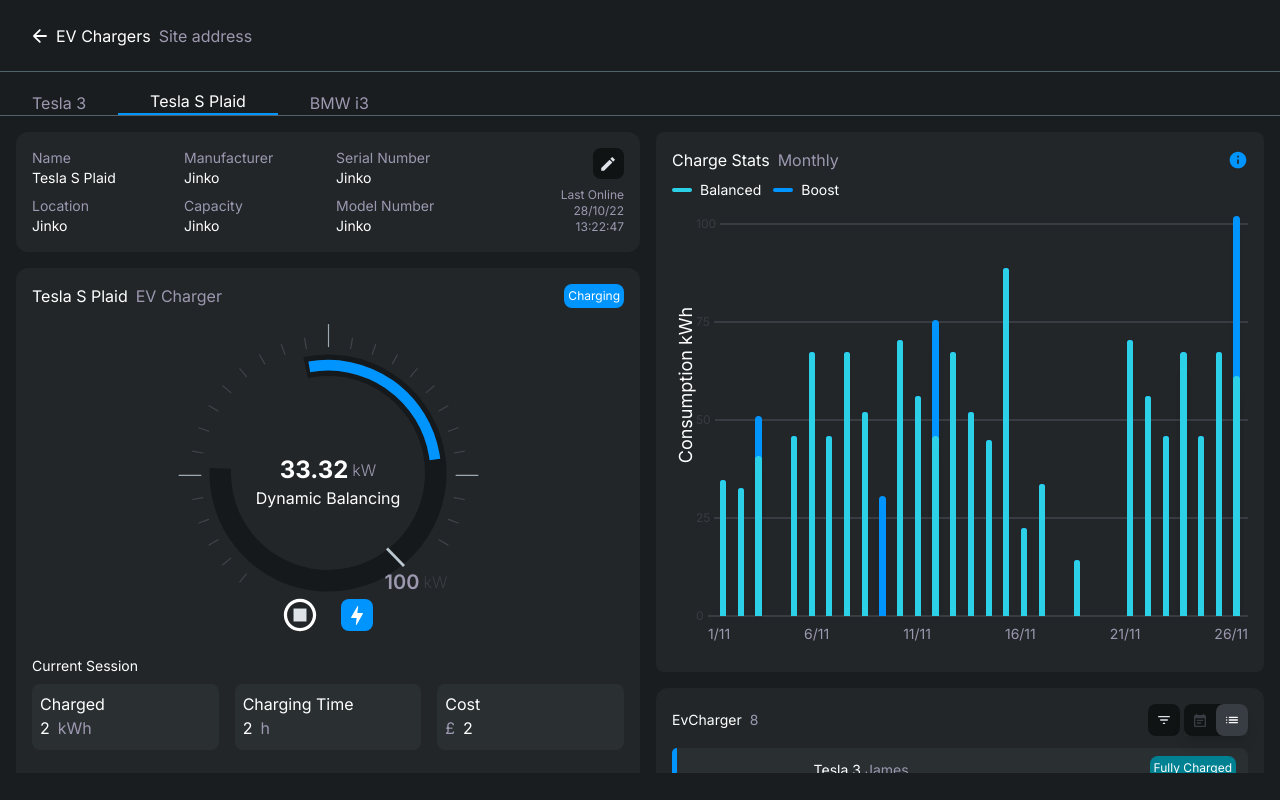
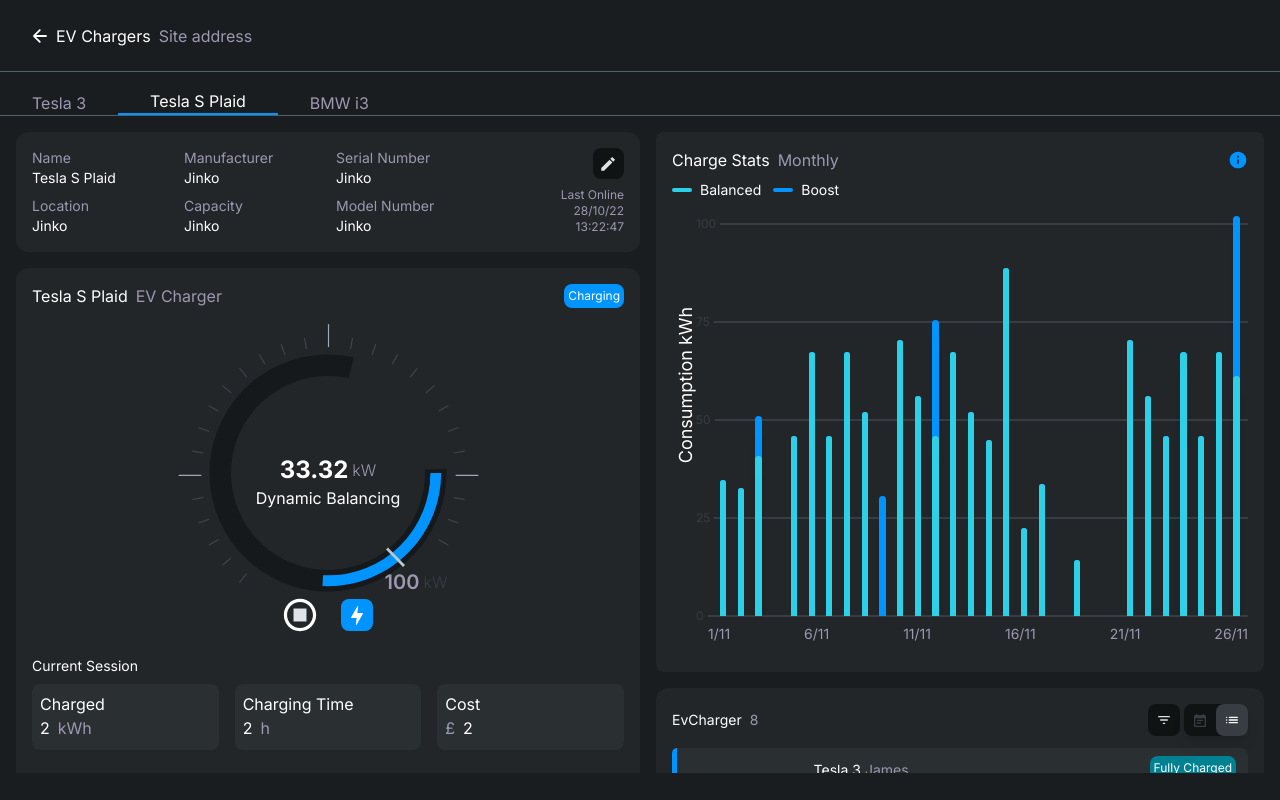
Before and after one commit to pountzas/smart-home-v2, a Next.js app: page / in a window 1280 px wide. Both pictures are taken after a click on the button 1222 px from the left and 292 px from the top of the page. Shown: the top 800 px of the page. Built offline with nearby package versions, Linux system fonts and the light colour scheme; what tailwindcss-border-gradients would draw is missing.

Commit message:
create AddButton

```diff
--- a/components/reusables/CarChargerCard.tsx
+++ b/components/reusables/CarChargerCard.tsx
@@ -5,6 +5,7 @@
 import CircleLoadLines from "@/public/icons/CircleLoadLines";
 import Stop from "@/public/icons/Stop";
 import Booster from "@/public/icons/Booster";
+import AddButton from "./buttons/AddButton";
 
 function CarChargerCard({ cars, carIndex }: CarDetailsTypes) {
   const { schedules } = cars[carIndex];
@@ -28,7 +29,7 @@
           <div className="z-10">
             <CircleLoadLines />
           </div>
-          <div className="rotate-[130deg] absolute top-[40px]">
+          <div className="absolute top-[40px]">
             <ProgressCircle
               progressColor={"#0094FF"}
               progressRemainingColor={"#16191B"}
@@ -93,7 +94,7 @@
         <div className="pt-6">
           <div className="flex items-center justify-between pb-2">
             <h4 className="text-sm">Schedules</h4>
-            {/* <AddButton click={null} /> */}
+            <AddButton click={null} />
           </div>
           <div className="space-y-2">
             {schedules.map((item, index) => {
--- /dev/null
+++ b/components/reusables/buttons/AddButton.tsx
@@ -0,0 +1,19 @@
+import Add from "@/public/icons/Add";
+
+type AddButtonProps = {
+  click: null | (() => void);
+};
+
+function AddButton({ click }: AddButtonProps) {
+  return (
+    <button
+      type="button"
+      // onClick={click}
+      className="rounded-lg bg-buttonsPrimary"
+    >
+      <Add />
+    </button>
+  );
+}
+
+export default AddButton;
```
